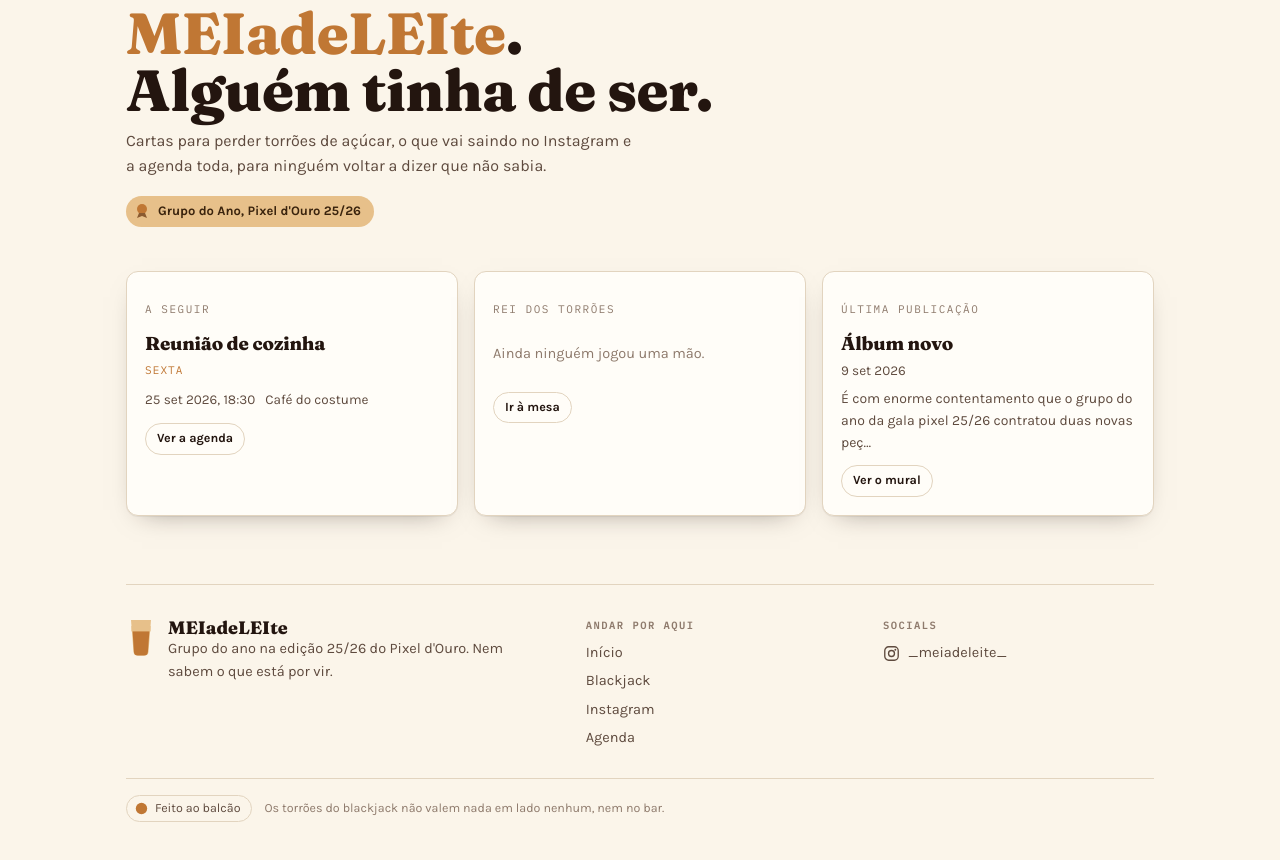
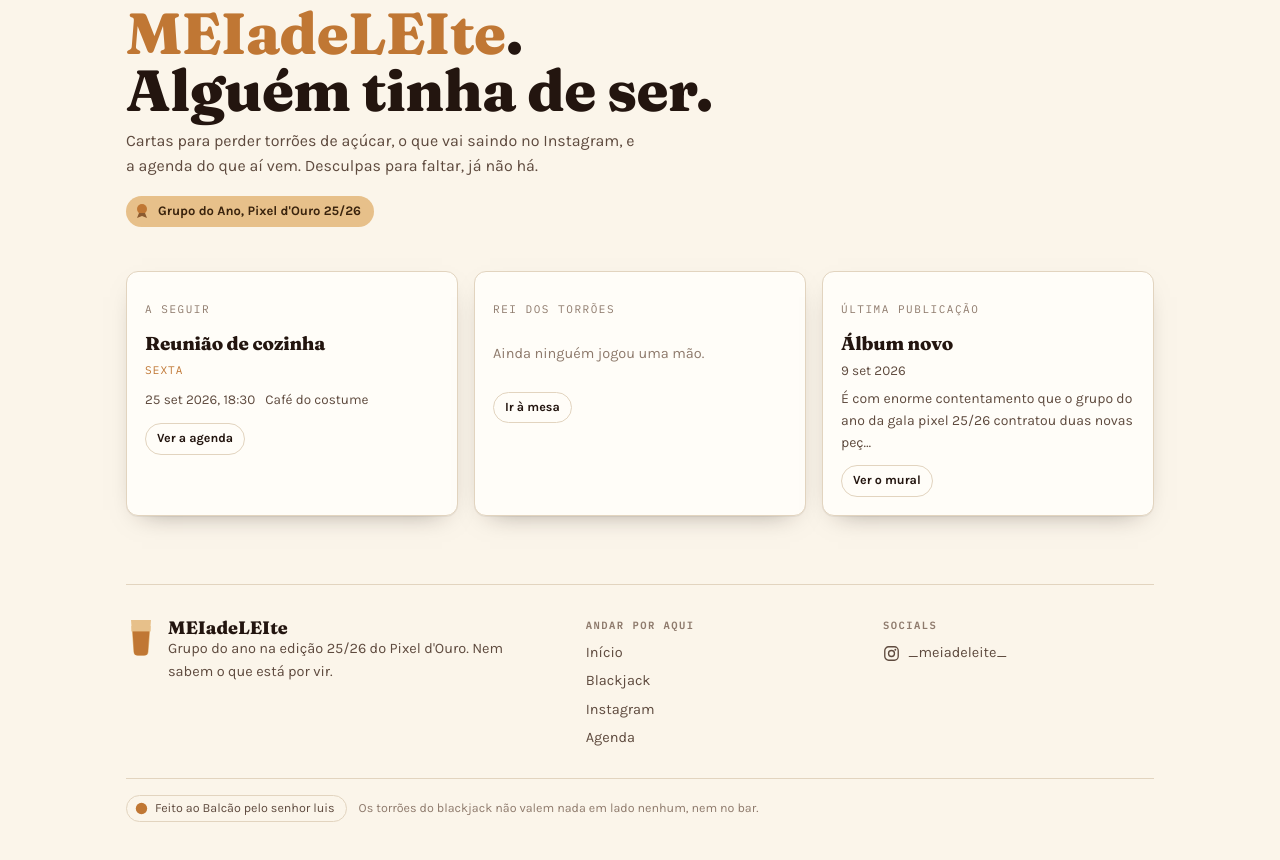
Before and after one commit to meiadeleite67/meiadeleite67.github.io, a React (Vite) app: page / in a window 1280 px wide. Shown: the part 164-1024 px from the top of the page. Built offline with nearby package versions, Linux system fonts and the light colour scheme; no server answers.

Commit message:
Afinar o selo do rodapé e a frase de entrada
Co-Authored-By: Claude Opus 5 <noreply@anthropic.com>

```diff
--- a/src/componentes/Inicio.tsx
+++ b/src/componentes/Inicio.tsx
@@ -14,8 +14,8 @@ export function Inicio({ estado, irPara }: { estado: Estado; irPara: (p: Pagina)
           Somos o <em>MEIadeLEIte</em>. Alguém tinha de ser.
         </h1>
         <p className="lead">
-          Cartas para perder torrões de açúcar, o que vai saindo no Instagram e a agenda toda,
-          para ninguém voltar a dizer que não sabia.
+          Cartas para perder torrões de açúcar, o que vai saindo no Instagram, e a agenda do que
+          aí vem. Desculpas para faltar, já não há.
         </p>
         <div style={{ marginTop: 18 }}>
           <span className="medalha">
--- a/src/componentes/Rodape.tsx
+++ b/src/componentes/Rodape.tsx
@@ -77,7 +77,7 @@ export function Rodape({ irPara }: { irPara: (p: Pagina) => void }) {
           <svg width="13" height="13" viewBox="0 0 16 16" aria-hidden="true">
             <circle cx="8" cy="8" r="7" fill="var(--crema)" />
           </svg>
-          Feito ao balcão
+          Feito ao Balcão pelo senhor luis
         </span>
         <span>Os torrões do blackjack não valem nada em lado nenhum, nem no bar.</span>
       </div>
```
